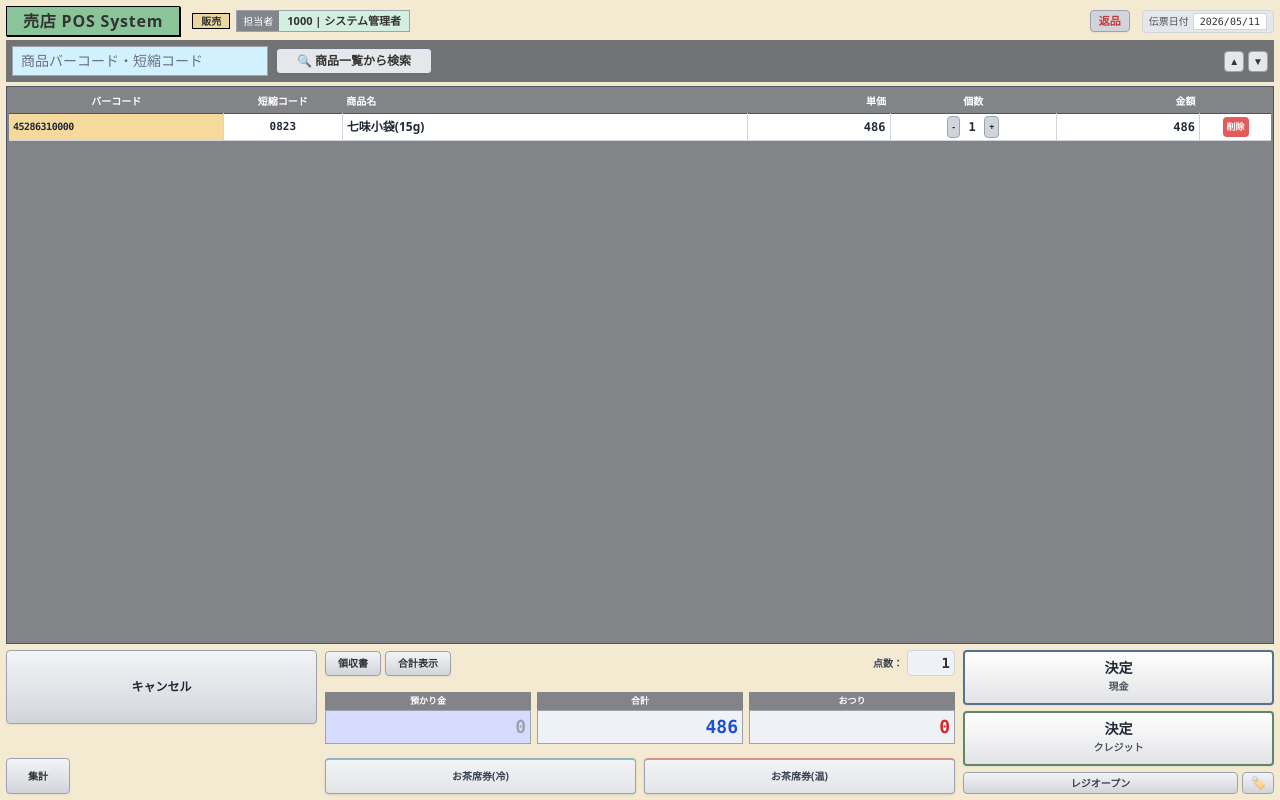
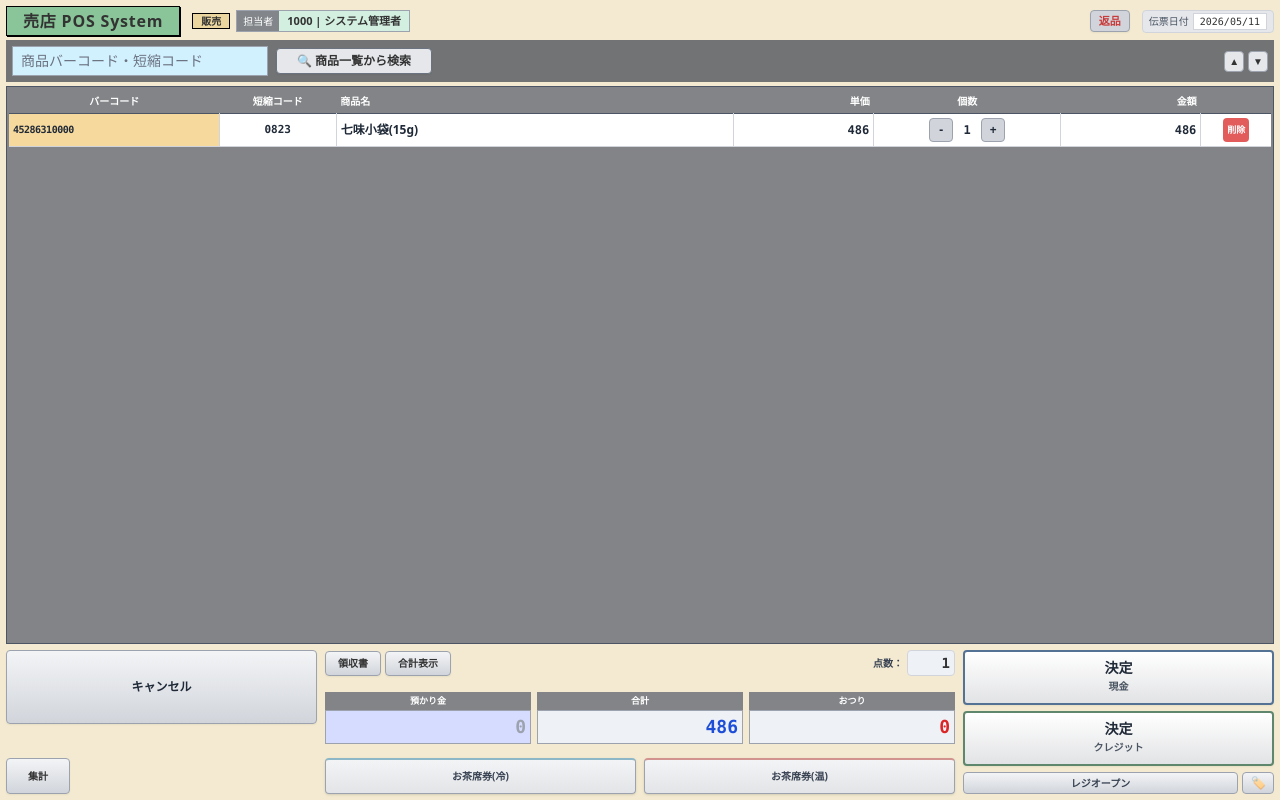
Before and after one commit to valuedesign-yoshihara/DemoPos, a React (Vite) app: page / in a window 1280 px wide. Both pictures are taken after a click on the button "🔍 商品一覧から検索". Built offline with nearby package versions, Linux system fonts and the light colour scheme.

Commit message:
adjust layout

```diff
--- a/src/App.tsx
+++ b/src/App.tsx
@@ -158,7 +158,7 @@ export default function App() {
               <th className="w-[10%] p-1 text-center">短縮コード</th>
               <th className="w-[34%] p-1">商品名</th>
               <th className="w-[12%] p-1 text-right">単価</th>
-              <th className="w-[14%] p-1 text-center">個数</th>
+              <th className="w-[16%] p-1 text-center">個数</th> {/* 💡 ボタン幅拡張のため幅を14%➔16%に調整 */}
               <th className="w-[12%] p-1 text-right">金額</th>
               <th className="w-[6%] p-1 text-center"></th>
             </tr>
@@ -173,20 +173,34 @@ export default function App() {
             ) : (
               cart.map((item) => (
                 <tr key={item.barcode} className="bg-white border-b border-gray-300 font-bold text-gray-800 text-xs">
-                  <td className="bg-[#F6D99C] border-r border-gray-300 p-1 font-mono tracking-tighter text-[10px] truncate">{item.barcode}</td>
-                  <td className="border-r border-gray-300 p-1 text-center font-mono text-[11px]">{item.code}</td>
-                  <td className="border-r border-gray-300 p-1 truncate text-xs">{item.name}</td>
-                  <td className="border-r border-gray-300 p-1 text-right font-mono text-xs">{item.price.toLocaleString()}</td>
-                  <td className="border-r border-gray-300 p-0.5 text-center">
-                    <div className="flex items-center justify-center space-x-1">
-                      <button onClick={() => updateQuantity(item.barcode, -1)} disabled={isLoading} className="bg-[#D1D5DB] border border-gray-400 rounded px-1 py-0.5 text-[9px] font-bold">-</button>
+                  {/* 💡 py-1 ➔ py-2 に変更して各セルの縦幅（アイテムの高さ）をアップ */}
+                  <td className="bg-[#F6D99C] border-r border-gray-300 py-2 px-1 font-mono tracking-tighter text-[10px] truncate">{item.barcode}</td>
+                  <td className="border-r border-gray-300 py-2 px-1 text-center font-mono text-[11px]">{item.code}</td>
+                  <td className="border-r border-gray-300 py-2 px-1 truncate text-xs">{item.name}</td>
+                  <td className="border-r border-gray-300 py-2 px-1 text-right font-mono text-xs">{item.price.toLocaleString()}</td>
+                  <td className="border-r border-gray-300 py-1 px-0.5 text-center">
+                    {/* 💡 flexコンテナ内の隙間を広げ、各ボタンを w-6 / h-6 に固定して押しやすく調整 */}
+                    <div className="flex items-center justify-center space-x-1.5">
+                      <button
+                        onClick={() => updateQuantity(item.barcode, -1)}
+                        disabled={isLoading}
+                        className="bg-[#D1D5DB] border border-gray-400 rounded w-6 h-6 flex items-center justify-center text-xs font-bold active:bg-gray-300"
+                      >
+                        -
+                      </button>
                       <span className="w-4 inline-block text-center font-mono text-xs">{item.quantity}</span>
-                      <button onClick={() => updateQuantity(item.barcode, 1)} disabled={isLoading} className="bg-[#D1D5DB] border border-gray-400 rounded px-1 py-0.5 text-[9px] font-bold">+</button>
+                      <button
+                        onClick={() => updateQuantity(item.barcode, 1)}
+                        disabled={isLoading}
+                        className="bg-[#D1D5DB] border border-gray-400 rounded w-6 h-6 flex items-center justify-center text-xs font-bold active:bg-gray-300"
+                      >
+                        +
+                      </button>
                     </div>
                   </td>
-                  <td className="border-r border-gray-300 p-1 text-right font-mono text-xs">{(item.price * item.quantity).toLocaleString()}</td>
-                  <td className="p-0.5 text-center">
-                    <button onClick={() => removeItem(item.barcode)} disabled={isLoading} className="bg-[#E25C5C] text-white text-[9px] font-bold px-1 py-0.5 rounded">削除</button>
+                  <td className="border-r border-gray-300 py-2 px-1 text-right font-mono text-xs">{(item.price * item.quantity).toLocaleString()}</td>
+                  <td className="py-1 px-0.5 text-center">
+                    <button onClick={() => removeItem(item.barcode)} disabled={isLoading} className="bg-[#E25C5C] text-white text-[9px] font-bold px-1 py-1 rounded active:bg-red-700">削除</button>
                   </td>
                 </tr>
               ))
@@ -195,7 +209,7 @@ export default function App() {
         </table>
       </div>
 
-      {/* 4. フッター・決済エリア (固定サイズ) */}
+      {/* 4. フッター・決済エリア */}
       <div className="flex-none mt-1.5 grid grid-cols-12 gap-2 h-36">
 
         {/* 左 */}
@@ -207,7 +221,6 @@ export default function App() {
           >
             キャンセル
           </button>
-          {/* 💡 集計ボタンの高さを h-8 ➔ h-9 に少し大きく変更 */}
           <button className="w-16 h-9 bg-gradient-to-b from-gray-100 to-gray-300 border border-gray-400 shadow-sm text-[10px] font-bold rounded flex items-center justify-center">
             集計
           </button>
@@ -228,7 +241,6 @@ export default function App() {
             </div>
           </div>
 
-          {/* 💡 上の余白を詰める（mt-0.5）ことで、「預かり金」「合計」「おつり」を少し上へ移動 */}
           <div className="grid grid-cols-3 gap-1.5 text-center mt-0.5">
             <div>
               <div className="bg-[#828487] text-white text-[9px] py-0.5 font-bold">預かり金</div>
@@ -255,7 +267,6 @@ export default function App() {
             </div>
           </div>
 
-          {/* 💡 お茶席券ボタンの高さを h-8 ➔ h-9 に少し大きく変更 */}
           <div className="grid grid-cols-2 gap-2">
             <button onClick={() => handleAddTicket('お茶席券(冷)', 500)} disabled={isLoading} className="h-9 bg-gradient-to-b from-gray-100 to-[#E2E4E7] border-t-2 border-t-[#8DB7C7] border border-gray-400 shadow text-[10px] font-bold text-gray-700 rounded flex items-center justify-center">
               お茶席券(冷)
@@ -290,7 +301,6 @@ export default function App() {
             <button className="flex-1 bg-gradient-to-b from-gray-100 to-gray-300 border border-gray-400 text-[10px] font-bold py-1 rounded text-gray-700 leading-none">
               レジオープン
             </button>
-            {/* 💡 右下のアイコンボタンと全体の高さを合わせるために少し調整 */}
             <button className="w-8 h-[22px] bg-gradient-to-b from-gray-100 to-gray-300 border border-gray-400 rounded flex items-center justify-center text-xs">
               🏷️
             </button>
```
